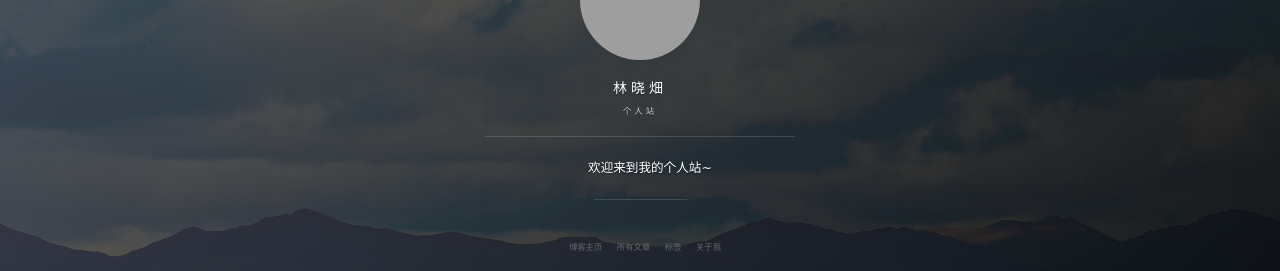
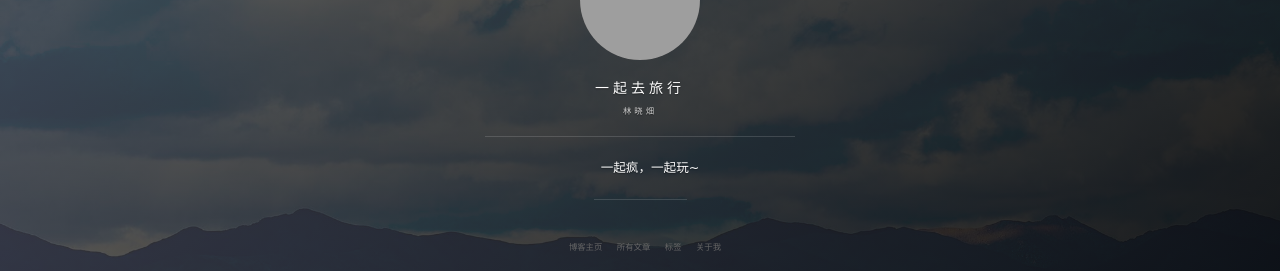
Before and after one commit to lxtxx/lxtxx.github.io, a Jekyll site: the page built from index.html, in a window 1280 px wide. Shown: the part 348-619 px from the top of the page. Built offline with Jekyll 4.4.1, drawn with Linux system fonts in a browser that asks for light colours; nearby versions of some CDN libraries; the list of posts is cut into pages by our own code; comment, search, counter and statistics services are not loaded; some of the changed text lies outside the part shown; grey boxes are pictures that could not be loaded.

Commit message:
Update _config.yml

```diff
--- a/_config.yml
+++ b/_config.yml
@@ -1,9 +1,9 @@
 # Basic
-title: 林晓畑
-subtitle: 个人站
-description: 欢迎来到我的个人站~
+title: 一起去旅行
+subtitle: 林晓畑
+description: 一起疯，一起玩~
 # 头像里面的标题
-avatarTitle: 一起去旅行
+avatarTitle: 远方
 # 头像里面的描述
 avatarDesc: 爱笑的眼睛
 url: "http://lxtxx.io"
```
